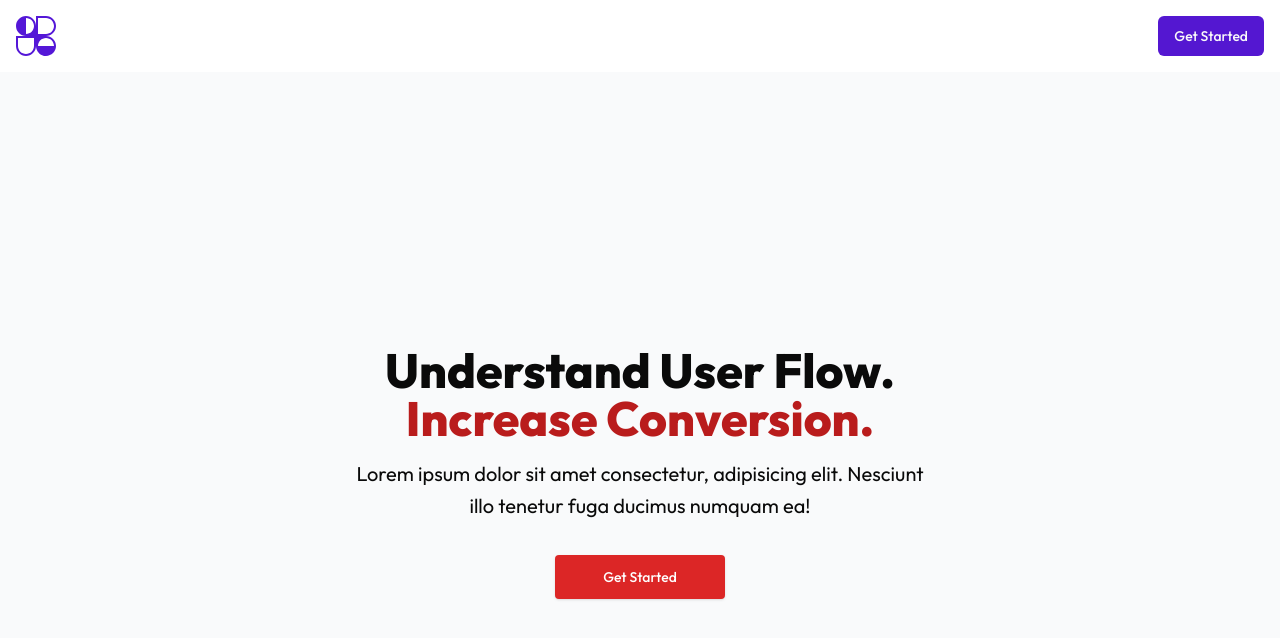
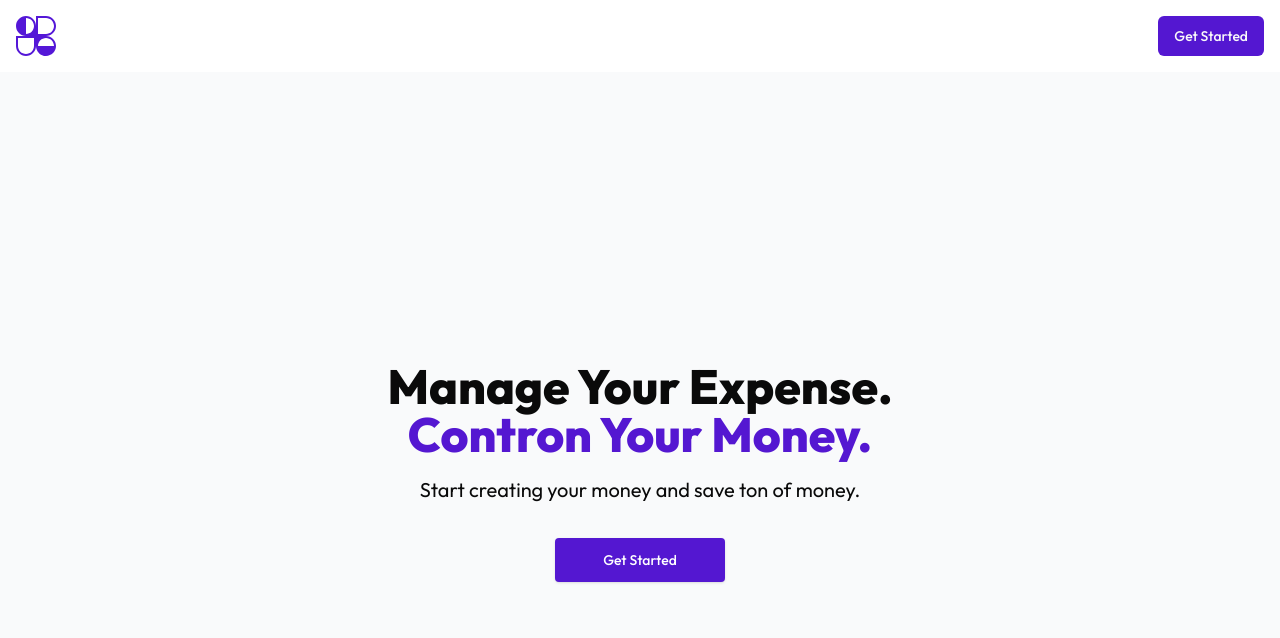
Before and after one commit to kazibilasi/expense-tracker, a Next.js app: page / in a window 1280 px wide. Shown: the top 638 px of the page. Built offline with nearby package versions, Linux system fonts and the light colour scheme; no server answers.

Commit message:
authentication process done

```diff
--- /dev/null
+++ b/app/(auth)/sign-in/[[...sign-in]]/page.jsx
@@ -0,0 +1,5 @@
+import { SignIn } from '@clerk/nextjs'
+
+export default function Page() {
+  return <SignIn />
+}
--- /dev/null
+++ b/app/(auth)/sign-up/[[...sign-up]]/page.jsx
@@ -0,0 +1,5 @@
+import { SignUp } from '@clerk/nextjs'
+
+export default function Page() {
+  return <SignUp />
+}
--- a/app/_components/Header.jsx
+++ b/app/_components/Header.jsx
@@ -1,13 +1,20 @@
+"use client"
 import { Button } from "@/components/ui/button";
+import { UserButton, useUser } from "@clerk/nextjs";
+import Link from "next/link";
 import React from "react";
 
 const Header = () => {
-  return <div className="p-4 flex justify-between items-center shadow-md">
-    <img src={'./logo.svg'} alt="" />
-    <Button>
-      Get Started
-    </Button>
-  </div>;
+  const { user, isSignedIn } = useUser();
+  return (
+    <div className="p-4 flex justify-between items-center shadow-md">
+      <img src={"./logo.svg"} alt="" />
+
+      {isSignedIn ? <UserButton></UserButton> :  <Link href={'/sign-in'}><Button>Get Started</Button></Link> }
+    </div>
+
+
+  );
 };
 
 export default Header;
--- a/app/_components/Hero.jsx
+++ b/app/_components/Hero.jsx
@@ -6,22 +6,21 @@ const Hero = () => {
       <div className="mx-auto max-w-screen-xl px-4 py-32 lg:flex lg:h-screen lg:items-center">
         <div className="mx-auto max-w-xl text-center">
           <h1 className="text-3xl font-extrabold sm:text-5xl">
-            Understand User Flow.
-            <strong className="font-extrabold text-red-700 sm:block">
+           Manage Your Expense.
+            <strong className="font-extrabold text-primary sm:block">
               {" "}
-              Increase Conversion.{" "}
+              Contron Your Money.{" "}
             </strong>
           </h1>
 
           <p className="mt-4 sm:text-xl/relaxed">
-            Lorem ipsum dolor sit amet consectetur, adipisicing elit. Nesciunt
-            illo tenetur fuga ducimus numquam ea!
+            Start creating your money and save ton of money.
           </p>
 
           <div className="mt-8 flex flex-wrap justify-center gap-4">
             <a
-              className="block w-full rounded bg-red-600 px-12 py-3 text-sm font-medium text-white shadow hover:bg-red-700 focus:outline-none focus:ring active:bg-red-500 sm:w-auto"
-              href="#"
+              className="block w-full rounded bg-primary px-12 py-3 text-sm font-medium text-white shadow hover:bg-primary focus:outline-none focus:ring active:bg-primary sm:w-auto"
+              href="/sign-in"
             >
               Get Started
             </a>
--- /dev/null
+++ b/app/dashboard/page.jsx
@@ -0,0 +1,7 @@
+import React from "react";
+
+const Dashboard = () => {
+  return <div>Dashboard</div>;
+};
+
+export default Dashboard;
--- a/app/globals.css
+++ b/app/globals.css
@@ -3,6 +3,8 @@
 @tailwind base;
 @tailwind components;
 @tailwind utilities;
+
+
 
 body {
   font-family: Outfit;
--- a/app/layout.js
+++ b/app/layout.js
@@ -1,5 +1,6 @@
 import localFont from "next/font/local";
 import "./globals.css";
+import { ClerkProvider } from "@clerk/nextjs";
 
 const geistSans = localFont({
   src: "./fonts/GeistVF.woff",
@@ -19,6 +20,7 @@ export const metadata = {
 
 export default function RootLayout({ children }) {
   return (
+    <ClerkProvider>
       <html lang="en">
         <body
           className={`${geistSans.variable} ${geistMono.variable} antialiased`}
@@ -26,5 +28,6 @@ export default function RootLayout({ children }) {
           {children}
         </body>
       </html>
+    </ClerkProvider>
   );
 }
--- a/package.json
+++ b/package.json
@@ -9,6 +9,7 @@
     "lint": "next lint"
   },
   "dependencies": {
+    "@clerk/nextjs": "^5.7.5",
     "@radix-ui/react-slot": "^1.1.0",
     "class-variance-authority": "^0.7.0",
     "clsx": "^2.1.1",
```
Also changed, not shown: middleware.ts (added, +18 -0 lines), 1 other file (tests, documents, lock files or other folders). Lines whose indentation alone changed are shown as unchanged.
